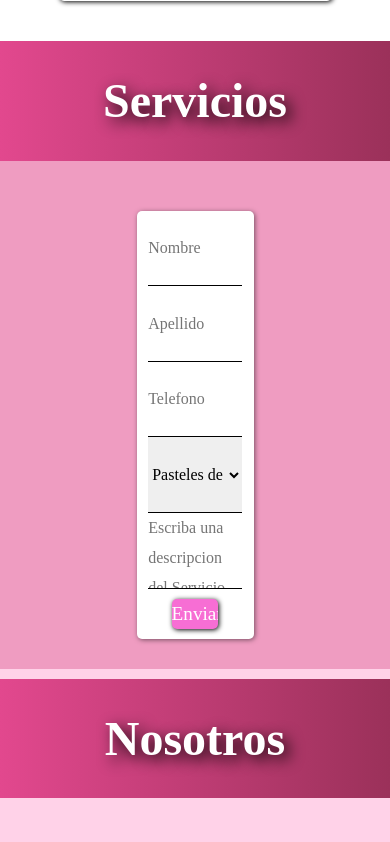
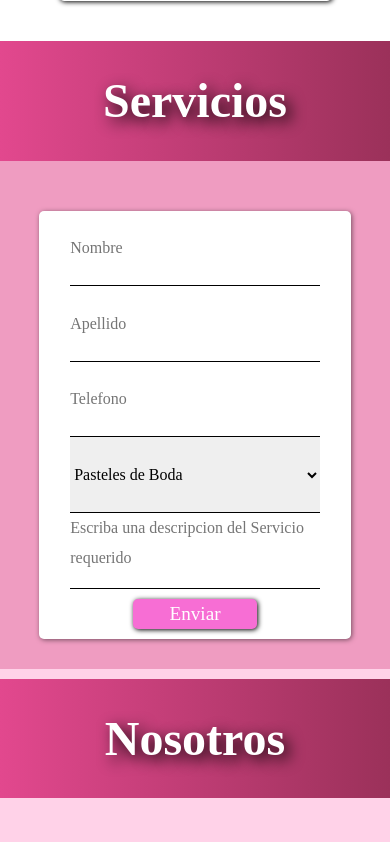
Before and after one commit to eriber01/Reposteria-OnePage, a PHP site: page / in a window 390 px wide. Shown: the part 5599-6441 px from the top of the page. Run offline with PHP 8.4, Linux system fonts and the light colour scheme.

Commit message:
Update style.css

```diff
--- a/css/style.css
+++ b/css/style.css
@@ -474,6 +474,10 @@ footer h4{
         width: 70%;
     }
 
+    /* responsive de servisios */
+    .servicio-form form{
+        width: 80%;
+    }
 
 
     /* responsive btn up */
```
